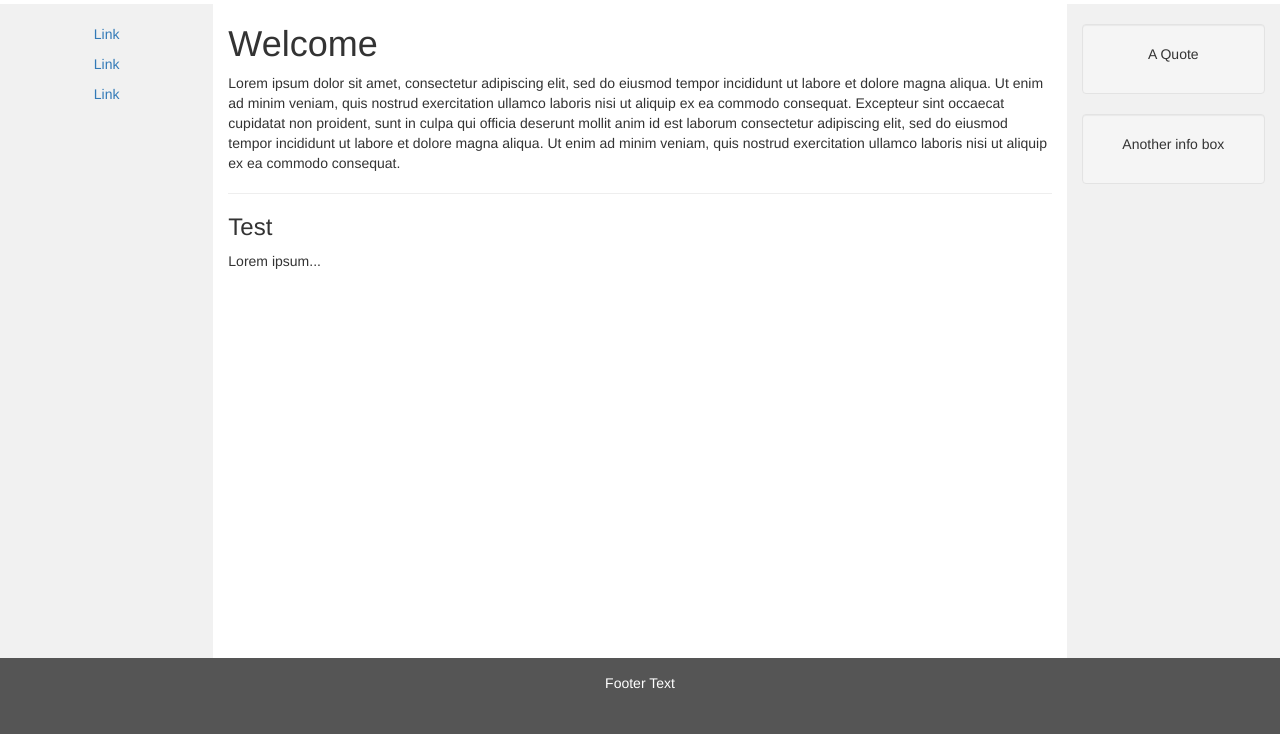
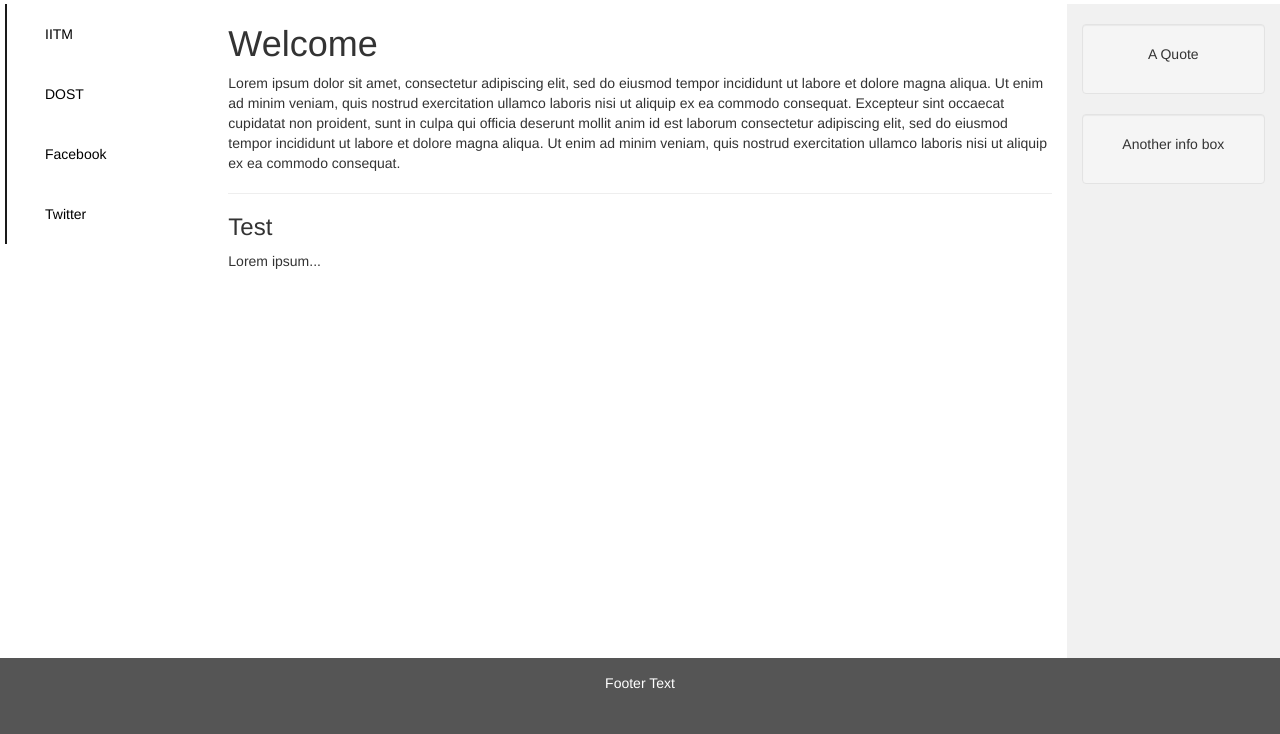
Before and after one commit to dhananjaylatkar/Saathi, a PHP site: page /Saathi/ in a window 1280 px wide. Shown: the part 66-800 px from the top of the page. Run offline with PHP 8.4, Linux system fonts and the light colour scheme.

Commit message:
sidebar added

```diff
--- a/css/style.css
+++ b/css/style.css
@@ -105,3 +105,58 @@ li.active a {
     -webkit-box-shadow: inset 0 0 6px rgba(0, 0, 0, .3);
     background-color: #555;
 }
+
+.sidebar-nav {
+    position: relative;
+    top: 0;
+    width: 220px;
+    margin: 0;
+    padding: 0;
+    list-style: none;
+}
+
+.sidebar-nav li {
+    position: relative;
+    line-height: 40px;
+    display: inline-block;
+    width: 75%;
+
+}
+
+.sidebar-nav li:before {
+    content: '';
+    position: absolute;
+    top: 0;
+    left: -10px;
+    z-index: -1;
+    height: 100%;
+    width: 2px;
+    background-color: #1a1a1a;
+    -webkit-transition: width .2s ease-in;
+      -moz-transition:  width .2s ease-in;
+       -ms-transition:  width .2s ease-in;
+            transition: width .2s ease-in;
+
+}
+
+.sidebar-nav li:hover:before,
+.sidebar-nav li.open:hover:before {
+    width: 100%;
+    -webkit-transition: width .2s ease-in;
+      -moz-transition:  width .2s ease-in;
+       -ms-transition:  width .2s ease-in;
+            transition: width .2s ease-in;
+
+}
+
+.sidebar-nav li a {
+    display: block;
+    color: black;
+    padding: 10px 15px 10px 30px;
+}
+
+.sidebar-nav li a:hover,
+.sidebar-nav li.open a:hover{
+    color: #fff;
+    background-color: transparent;
+}
--- a/include/header.php
+++ b/include/header.php
@@ -49,3 +49,4 @@
             </div>
         </div>
     </nav>
+</body>
--- a/index.php
+++ b/index.php
@@ -2,11 +2,29 @@
     <div class="pushbelow"></div>
     <div class="container-fluid text-center">
         <div class="row content">
+            <div class="col-sm-2 text-left">
+                <ul class="sidebar-nav">
+                    <li>
+                        <a href="https://www.iitm.ac.in/">IITM</a>
+                    </li>
+                    <li>
+                        <a href="https://dost.iitm.ac.in/iitmdost/">DOST</a>
+                    </li>
+                    <li>
+                        <a href="https://www.facebook.com/saathi.iitm/">Facebook</a>
+                    </li>
+                    <li>
+                        <a href="https://twitter.com/reachiitm">Twitter</a>
+                    </li>
+                </ul>
+            </div>
+            <!--
             <div class="col-sm-2 sidenav">
                 <p><a href="#">Link</a></p>
                 <p><a href="#">Link</a></p>
                 <p><a href="#">Link</a></p>
             </div>
+            -->
             <div class="col-sm-8 text-left scrl">
             <h1><?php echo(($currpage?ucfirst($currpage):'Welcome'));?></h1>
                 <?php if(!@include('include/'.($currpage?$currpage:'welcome').'.html')) include('include/404.html'); ?>
```
